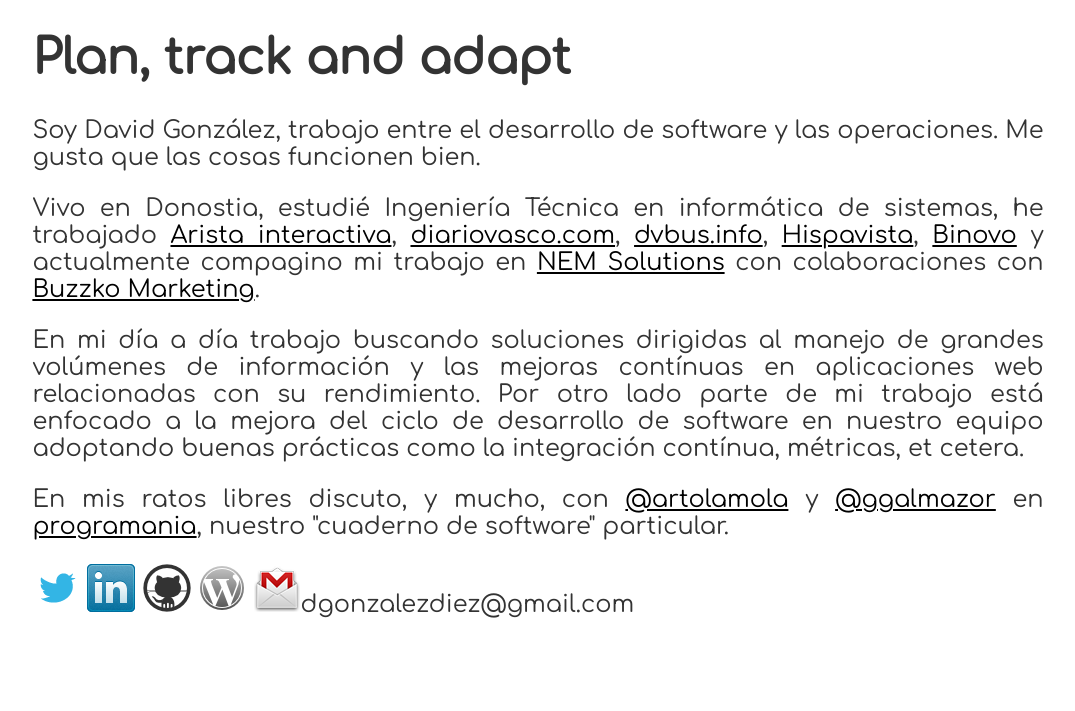
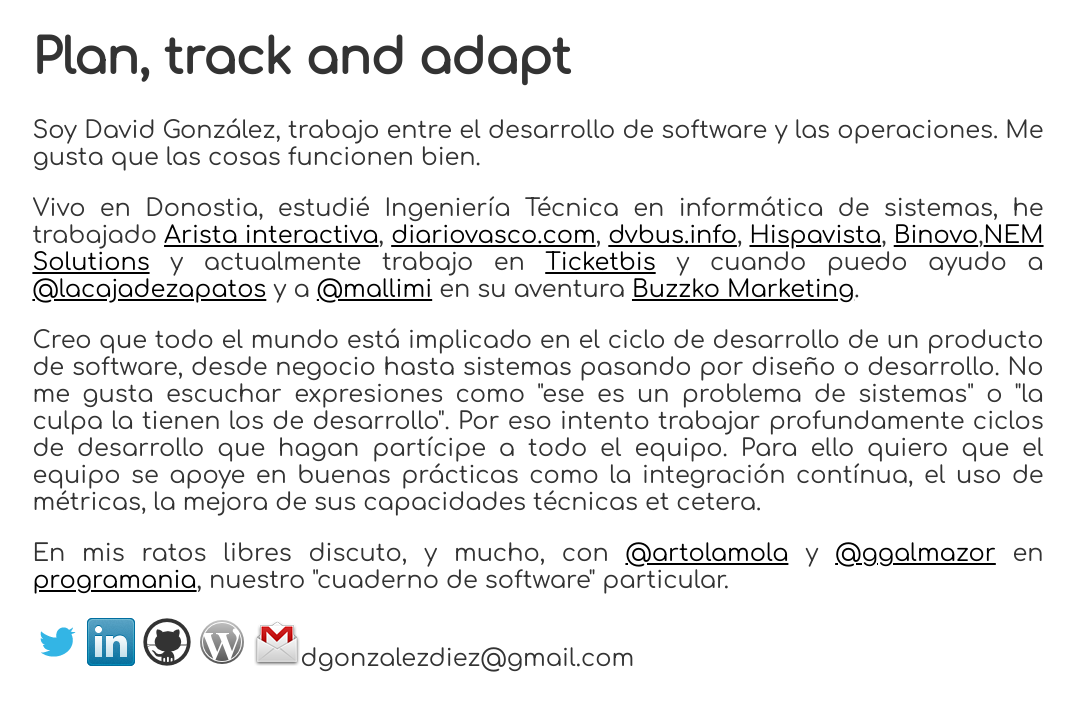
Before and after one commit to penguinjournals/penguinjournals-web, a PHP site: page / in a window 1280 px wide. Shown: the top 711 px of the page, without its empty margins (102-1177 px from the left). Run offline with PHP 8.4, Linux system fonts and the light colour scheme.

Commit message:
Updated to include my new job at Ticketbis

```diff
--- a/index.php
+++ b/index.php
@@ -7,7 +7,7 @@
     <meta name="keywords" content="David González, curriculum, desarrollo de software, operaciones, integracion contínua">
     <meta name="description" content="David González, curriculum, desarrollo de software, operaciones, integración contínua">
     <meta name="author" content="David González">
-    <title>Penguinjournas, David González</title>
+    <title>Penguinjournals, David González</title>
     <link href="css/style.css" rel="stylesheet">
   </head>
 
@@ -15,8 +15,8 @@
   <div id="content">
     <h1>Plan, track and adapt</h1>
     <p>Soy David González, trabajo entre el desarrollo de software y las operaciones. Me gusta que las cosas funcionen bien.</p>
-    <p>Vivo en Donostia, estudié Ingeniería Técnica en informática de sistemas, he trabajado <a href="http://arista.es" alt="Arista interactiva">Arista interactiva</a>, <a href="http://diariovasco.com" alt="Diariovasco.com">diariovasco.com</a>, <a href="http://dvbus.info" alt="DVbus canal de información urbana">dvbus.info</a>, <a href="http://hispavista.com" alt="Hispavista">Hispavista</a>, <a href="http://binovo.es" alt="Binovo">Binovo</a> y actualmente compagino mi trabajo en <a href="http://nemsolutions.com" alt="NEM Solutions">NEM Solutions</a> con colaboraciones con <a href="http://buzzko.com">Buzzko Marketing</a>.</p>
-    <p>En mi día a día trabajo buscando soluciones dirigidas al manejo de grandes volúmenes de información y las mejoras contínuas en aplicaciones web relacionadas con su rendimiento. Por otro lado parte de mi trabajo está enfocado a la mejora del ciclo de desarrollo de software en nuestro equipo adoptando buenas prácticas como la integración contínua, métricas, et cetera. </p>
+    <p>Vivo en Donostia, estudié Ingeniería Técnica en informática de sistemas, he trabajado <a href="http://arista.es" alt="Arista interactiva">Arista interactiva</a>, <a href="http://diariovasco.com" alt="Diariovasco.com">diariovasco.com</a>, <a href="http://dvbus.info" alt="DVbus canal de información urbana">dvbus.info</a>, <a href="http://hispavista.com" alt="Hispavista">Hispavista</a>, <a href="http://binovo.es" alt="Binovo">Binovo</a>,<a href="http://nemsolutions.com" alt="NEM Solutions">NEM Solutions</a> y actualmente trabajo en <a href="http://ticketbis.com" alt="Ticketbis">Ticketbis</a> y cuando puedo ayudo a <a href="http://twitter.com/lacajadezapatos">@lacajadezapatos</a> y a <a href="http://twitter.com/mallimi">@mallimi</a> en su aventura <a href="http://buzzko.com">Buzzko Marketing</a>.</p>
+    <p>Creo que todo el mundo está implicado en el ciclo de desarrollo de un producto de software, desde negocio hasta sistemas pasando por diseño o desarrollo. No me gusta escuchar expresiones como "ese es un problema de sistemas" o "la culpa la tienen los de desarrollo". Por eso intento trabajar profundamente ciclos de desarrollo que hagan partícipe a todo el equipo. Para ello quiero que el equipo se apoye en buenas prácticas como la integración contínua, el uso de métricas, la mejora de sus capacidades técnicas et cetera.</p>
     <p>En mis ratos libres discuto, y mucho, con <a href="http://twitter.com/artolamola">@artolamola</a> y <a href="http://twitter.com/ggalmazor">@ggalmazor</a> en <a href="http://programania.net">programania</a>, nuestro "cuaderno de software" particular.</p>
     <p>
     <a href="http://twitter.com/penguinjournals"><img src="images/icons/Twitter.png"></a>
```
